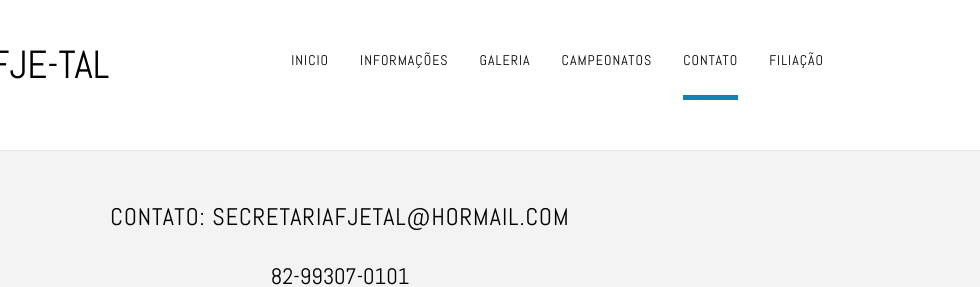
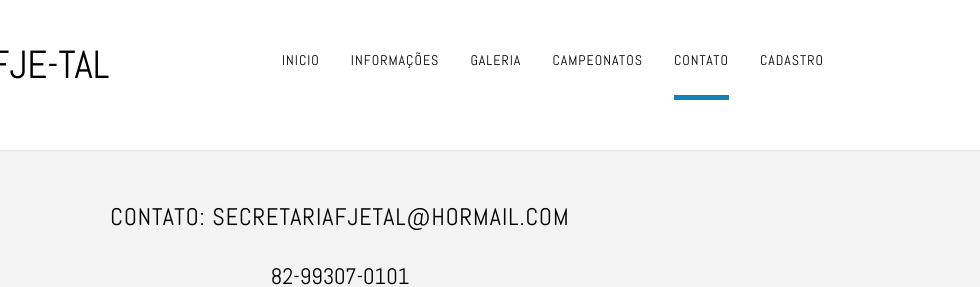
Before and after one commit to devsnaked/fjetal.github.io, a plain HTML site: page contato.html in a window 1280 px wide. Shown: the full height of the page, 300-1280 px from the left. Drawn offline with Linux system fonts and the light colour scheme.

Commit message:
Update contato.html

```diff
--- a/contato.html
+++ b/contato.html
@@ -34,7 +34,7 @@ Released   : 20120617
 					<li><a href="galeria.html">Galeria</a></li>
 					<li><a href="campeonatos.html">Campeonatos</a></li>
 					<li class="current_page_item"><a href="contato.html">Contato</a></li>
-					<li><a target="_blink" href="https://forms.gle/AbhK872vQNE3W7edA">Filiação</a></li>
+					<li><a target="_blink" href="https://forms.gle/AbhK872vQNE3W7edA">Cadastro</a></li>
 				</ul>
 			</div>
 		</div>
```
